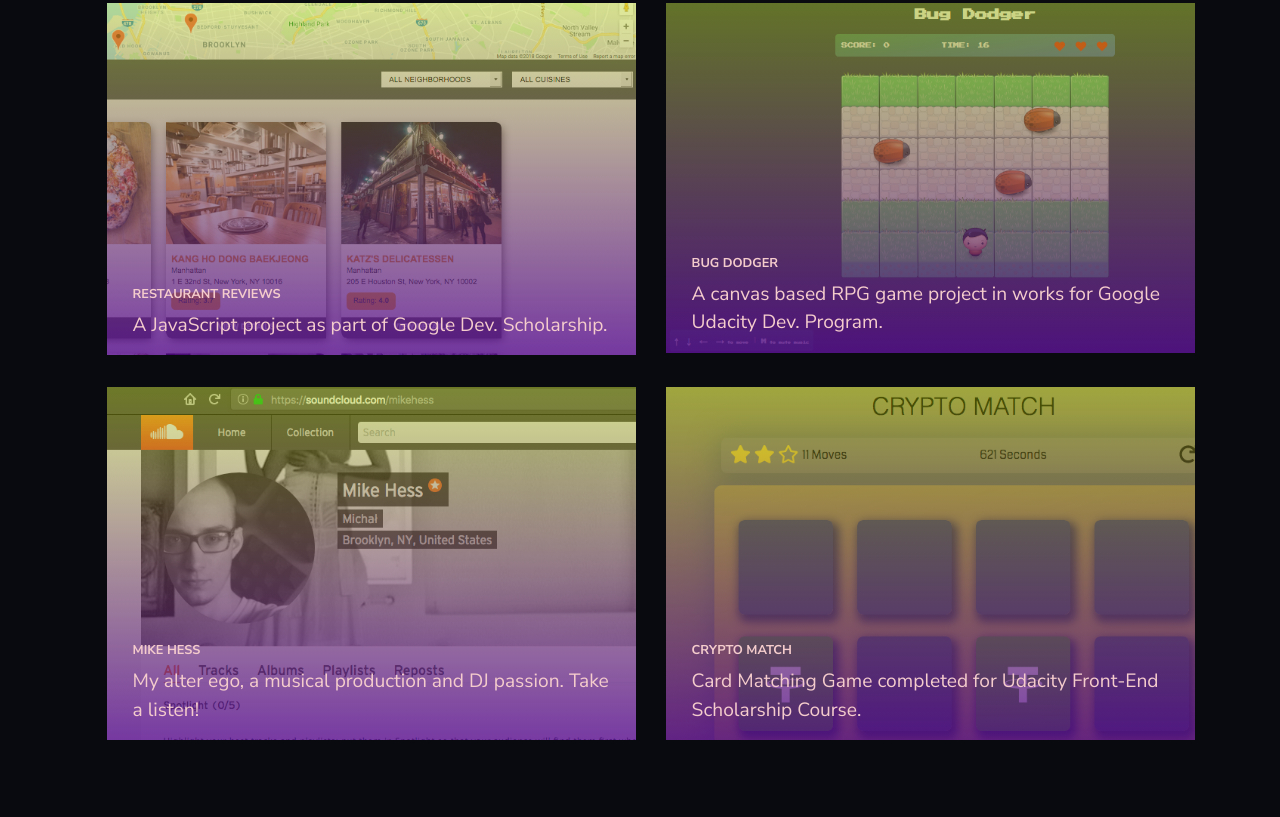
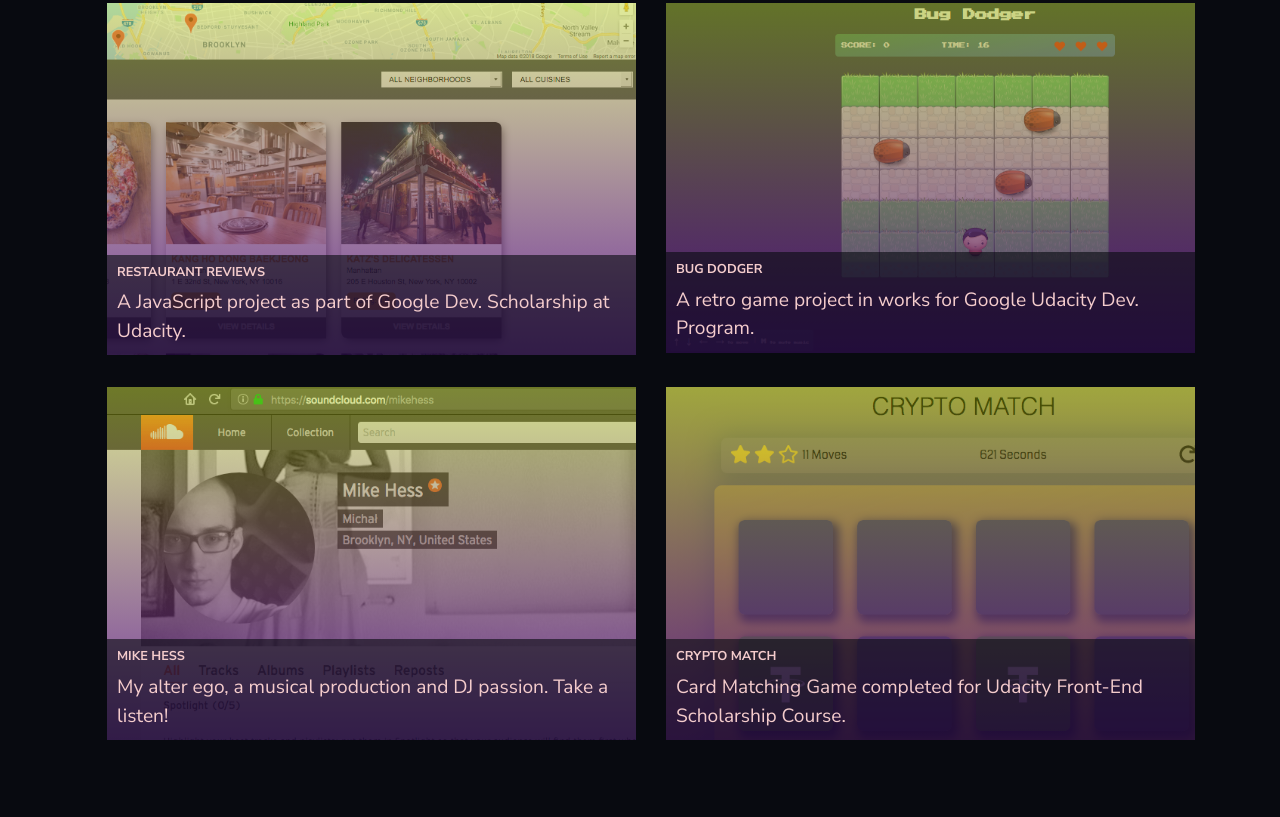
Before and after one commit to JavaMajk/portfolio-site, a plain HTML site: page index.html in a window 1280 px wide. Shown: the part 1086-1903 px from the top of the page. Drawn offline with nearby package versions, Linux system fonts and the light colour scheme.

Commit message:
improved project tiles visibility of text and added my new photo

```diff
--- a/index.html
+++ b/index.html
@@ -63,7 +63,7 @@
                             <div class="caption">
                                 <div class="caption_content">
                                     <h2>Restaurant Reviews</h2>
-                                    <p class="mb-0">A JavaScript project as part of Google Dev. Scholarship.</p>
+                                    <p class="mb-0">A JavaScript project as part of Google Dev. Scholarship at Udacity.</p>
                                 </div>
                             </div>
                             <img class="img-fluid" src="img/project-6.png" alt="">
@@ -74,7 +74,7 @@
                             <div class="caption">
                                 <div class="caption_content">
                                     <h2>Bug Dodger</h2>
-                                    <p class="mb-0">A canvas based RPG game project in works for Google Udacity Dev. Program.</p>
+                                    <p class="mb-0">A retro game project in works for Google Udacity Dev. Program.</p>
                                 </div>
                             </div>
                             <img class="img-fluid" src="img/project-7.png" alt="">
--- a/main.css
+++ b/main.css
@@ -281,6 +281,10 @@
 .portfolio_item .caption .caption_content {
     color: #f4cccc;
     margin: auto 1.6em 1em;
+    background: rgba(8, 10, 16, 0.605);
+    padding: 10px;
+    margin: 0;
+    width: 100%;
 }
 
 .portfolio_item .caption .caption_content h2 {
```
Also changed, not shown: img/my-photo.png, img/my-photo2.png (added).
